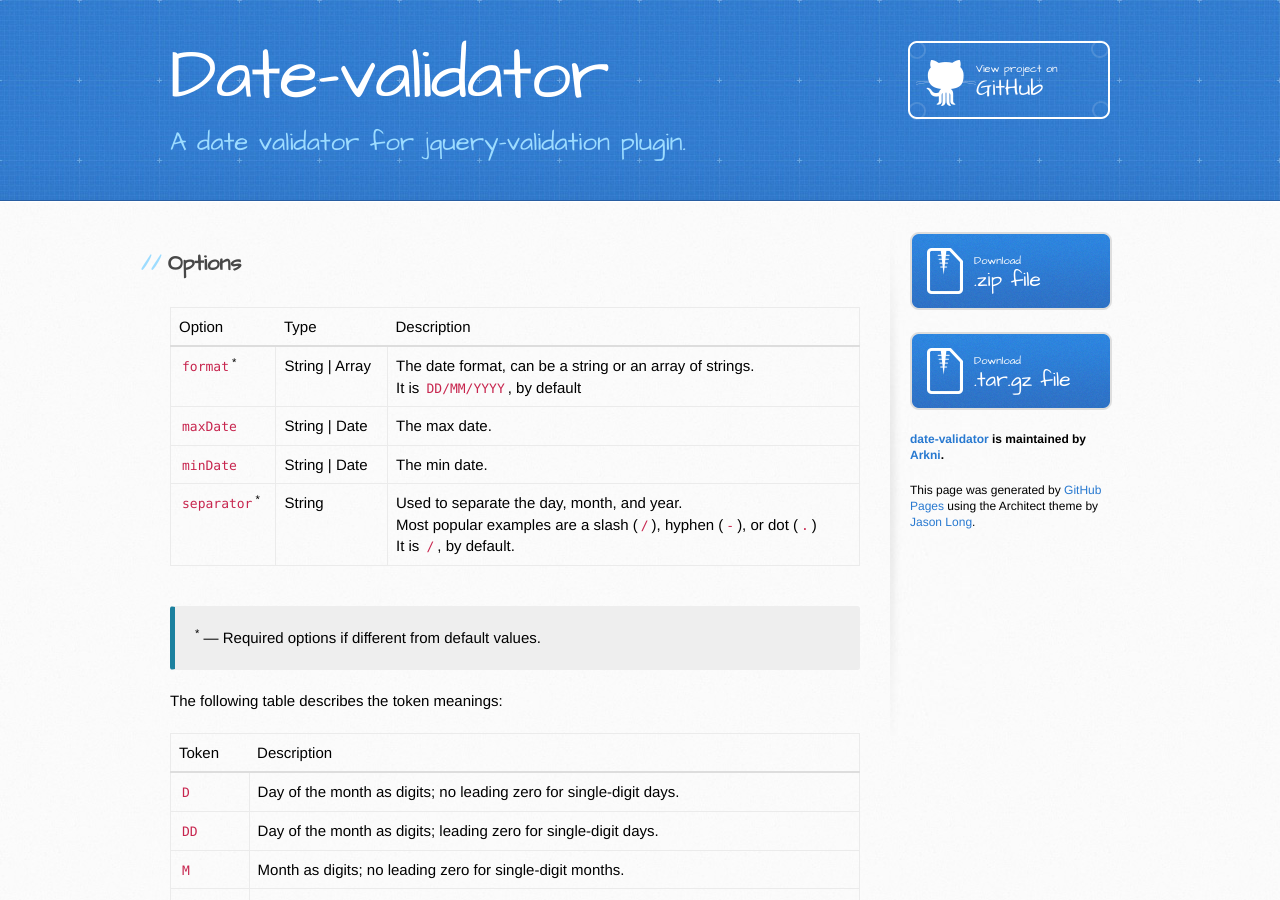
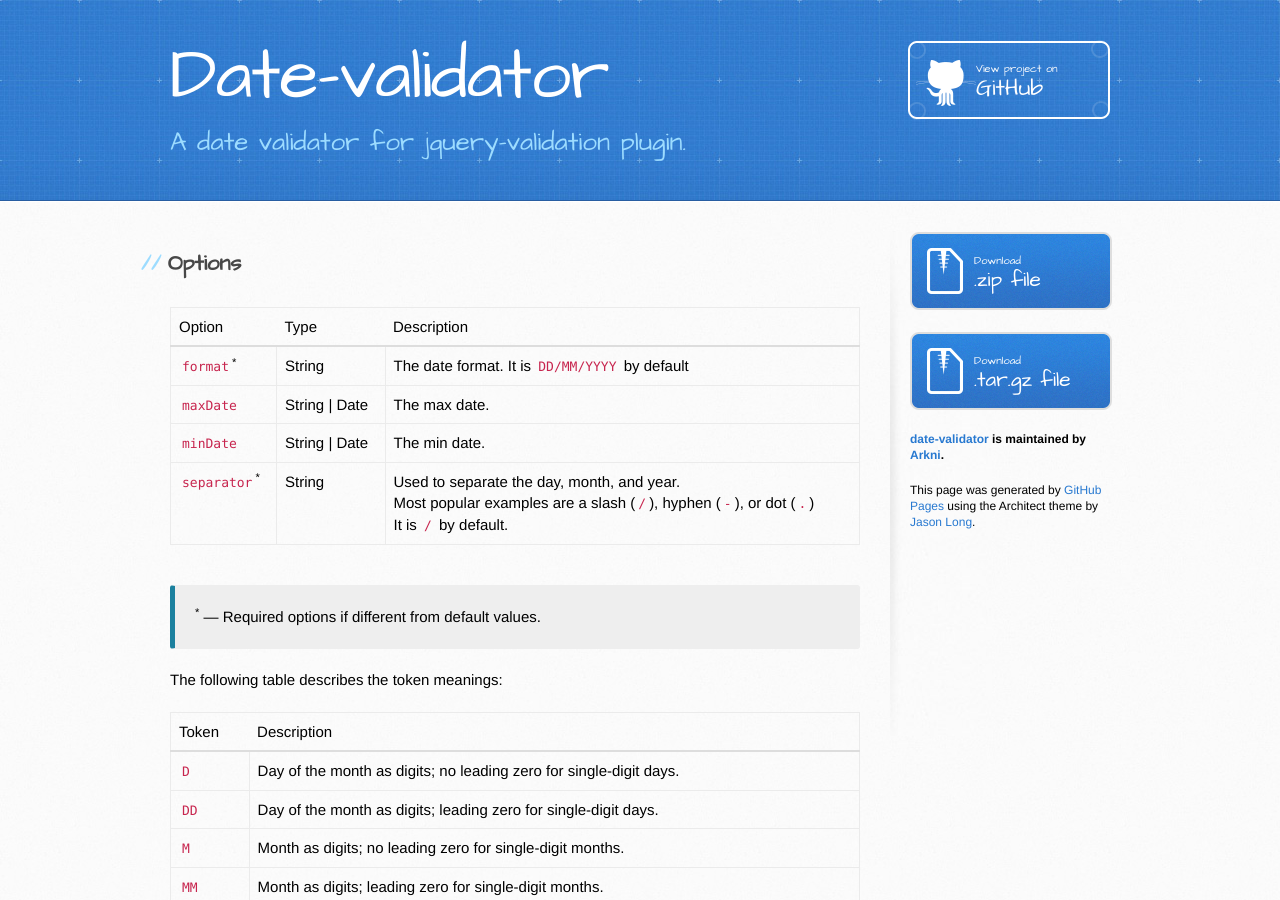
Before and after one commit to Arkni/date-validator, a Jekyll site: the page built from index.html, in a window 1280 px wide and 900 px high. Built offline with Jekyll 4.4.1, drawn with Linux system fonts in a browser that asks for light colours; nearby versions of some CDN libraries; Markdown is read by kramdown in place of the engine named in the settings; some of the changed text lies outside the part shown.

Commit message:
Documentation: Remove `Using an array of formats` example

```diff
--- a/_includes/examples/array-format.html
+++ /dev/null
@@ -1,25 +0,0 @@
-<div class="datevalidator-example">
-    <ul class="nav nav-tabs">
-        <li class="active"><a href="#array-format-form-tab" data-toggle="tab">Try it</a></li>
-        <li><a href="#array-format-html-tab" data-toggle="tab">HTML</a></li>
-        <li><a href="#array-format-js-tab" data-toggle="tab">JS</a></li>
-    </ul>
-
-    <div class="tab-content">
-        <div class="tab-pane active" id="array-format-form-tab">
-            {% include examples/html/array-format.html %}
-        </div>
-
-        <div class="tab-pane" id="array-format-html-tab">
-            {% highlight html %}
-            {% include examples/html/array-format.html %}
-            {% endhighlight %}
-        </div>
-
-        <div class="tab-pane" id="array-format-js-tab">
-            {% highlight javascript hl_lines="5 6 7 8" %}
-            {% include examples/js/array-format.js %}
-            {% endhighlight %}
-        </div>
-    </div>
-</div>
--- a/_includes/examples/html/array-format.html
+++ /dev/null
@@ -1,14 +0,0 @@
-<form id="arrayDateForm" method="post" class="form-horizontal">
-    <div class="form-group">
-        <label class="col-md-3 control-label">Date</label>
-        <div class="col-md-6">
-            <input type="text" class="form-control" name="date" placeholder="DD-MM-YYYY, D-M-YYYY, D-M-YY" />
-        </div>
-    </div>
-
-    <div class="form-group">
-        <div class="col-md-6 col-md-offset-3">
-            <button type="submit" class="btn btn-default">Validate</button>
-        </div>
-    </div>
-</form>
--- a/_includes/examples/js/array-format.js
+++ /dev/null
@@ -1,16 +0,0 @@
-$('#arrayDateForm').validate({
-    rules: {
-        date: {
-            required: true,
-            dateValidator: {
-                format: ['DD-MM-YYYY', 'D-M-YYYY', 'D-M-YY'],
-                separator: '-'
-            }
-        }
-    },
-    messages: {
-        date: {
-            dateValidator: "Please enter a valid date (Format: 'DD-MM-YYYY', 'D-M-YYYY', 'D-M-YY')."
-        }
-    }
-});
--- a/_layouts/default.html
+++ b/_layouts/default.html
@@ -62,7 +62,6 @@
 {% include examples/js/default-format.js %}
 {% include examples/js/custom-format.js %}
 {% include examples/js/date-time.js %}
-{% include examples/js/array-format.js %}
 {% include examples/js/min-max-date.js %}
     </script>
 </body>
--- a/index.html
+++ b/index.html
@@ -18,9 +18,8 @@
                 <tbody>
                     <tr>
                         <td><code>format</code><sup>*</sup></td>
-                        <td>String | Array</td>
-                        <td>The date format, can be a string or an array of strings.<br/>
-                            It is <code>DD/MM/YYYY</code>, by default</td>
+                        <td>String</td>
+                        <td>The date format. It is <code>DD/MM/YYYY</code> by default</td>
                     </tr>
                     <tr>
                         <td><code>maxDate</code></td>
@@ -37,7 +36,7 @@
                         <td>String</td>
                         <td>Used to separate the day, month, and year.<br/>
                             Most popular examples are a slash (<code>/</code>), hyphen (<code>-</code>), or dot (<code>.</code>)<br/>
-                            It is <code>/</code>, by default.</td>
+                            It is <code>/</code> by default.</td>
                     </tr>
                 </tbody>
             </table>
@@ -191,9 +190,6 @@
         <h3 id="date-time-example">Using custom format & separator (date time value)</h3><br/>
         {% include examples/date-time.html %}
 
-        <h3 id="array-format-example">Using an array of formats</h3><br/>
-        {% include examples/array-format.html %}
-
         <h3 id="min-max-example">Using minDate & maxDate options</h3><br/>
         {% include examples/min-max-date.html %}
 
@@ -208,8 +204,10 @@
 dateValidator: {
     format: 'YYYY-MM-DD hh:mm:ss A',
     separator: '-',
+
     // This will be converted to '2014-01-01 12:00:00 PM'
     minDate: new Date( 2014, 0, 1, 12, 0, 0 ),
+
     // If you want to set maxDate to '2016-01-01 11:59:59 PM', please
     // don't use 'new Date( 2016, 0, 1, 11, 59, 59)', use this instead.
     maxDate: new Date( 2016, 0, 1, 23, 59, 59 )
```
